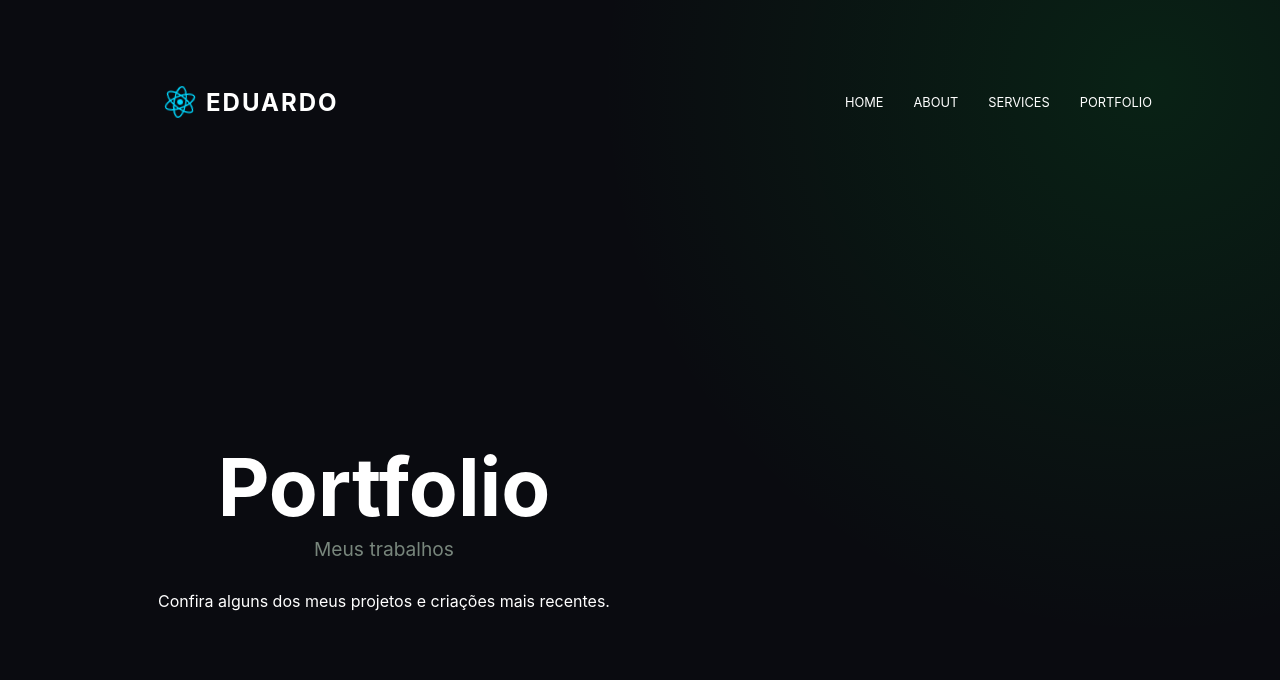
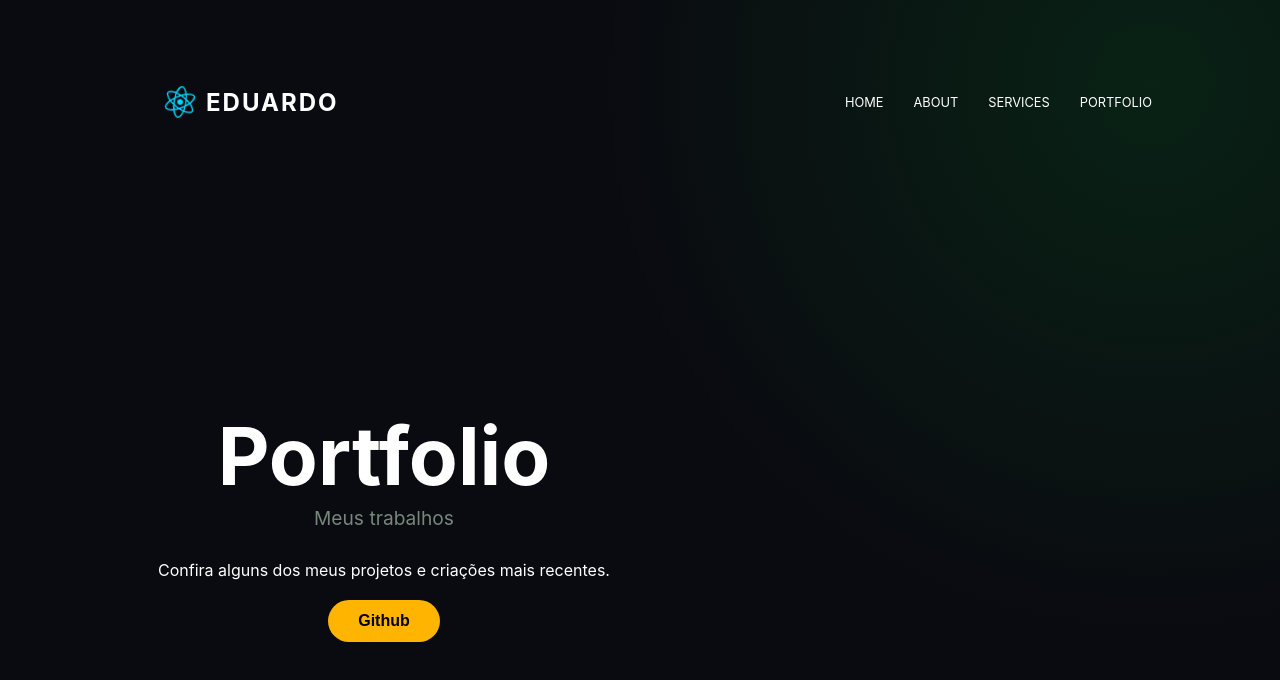
Before and after one commit to Samukelvin/Portif-lio-React-Autoria-Pr-pria, a React (Vite) app: page /portfolio in a window 1280 px wide. Shown: the top 680 px of the page. Built offline with nearby package versions, Linux system fonts and the light colour scheme.

Commit message:
Botão do githube portifólio
adicionei o botão direcionando o usuário para o github à partir da página de portifolio

```diff
--- a/src/pages/Portfolio.jsx
+++ b/src/pages/Portfolio.jsx
@@ -4,7 +4,8 @@ export default function Portfolio() {
       <div className="hero-content">
         <h1>Portfolio</h1>
         <p className="subtitle">Meus trabalhos</p>
-        <p>Confira alguns dos meus projetos e criações mais recentes.</p>
+        <p>Confira alguns dos meus projetos e criações mais recentes.</p><br />
+        <button className="btn-apply"><a href="https://github.com/edudanisilva08">Github</a></button>
       </div>
     </main>
   )
```
